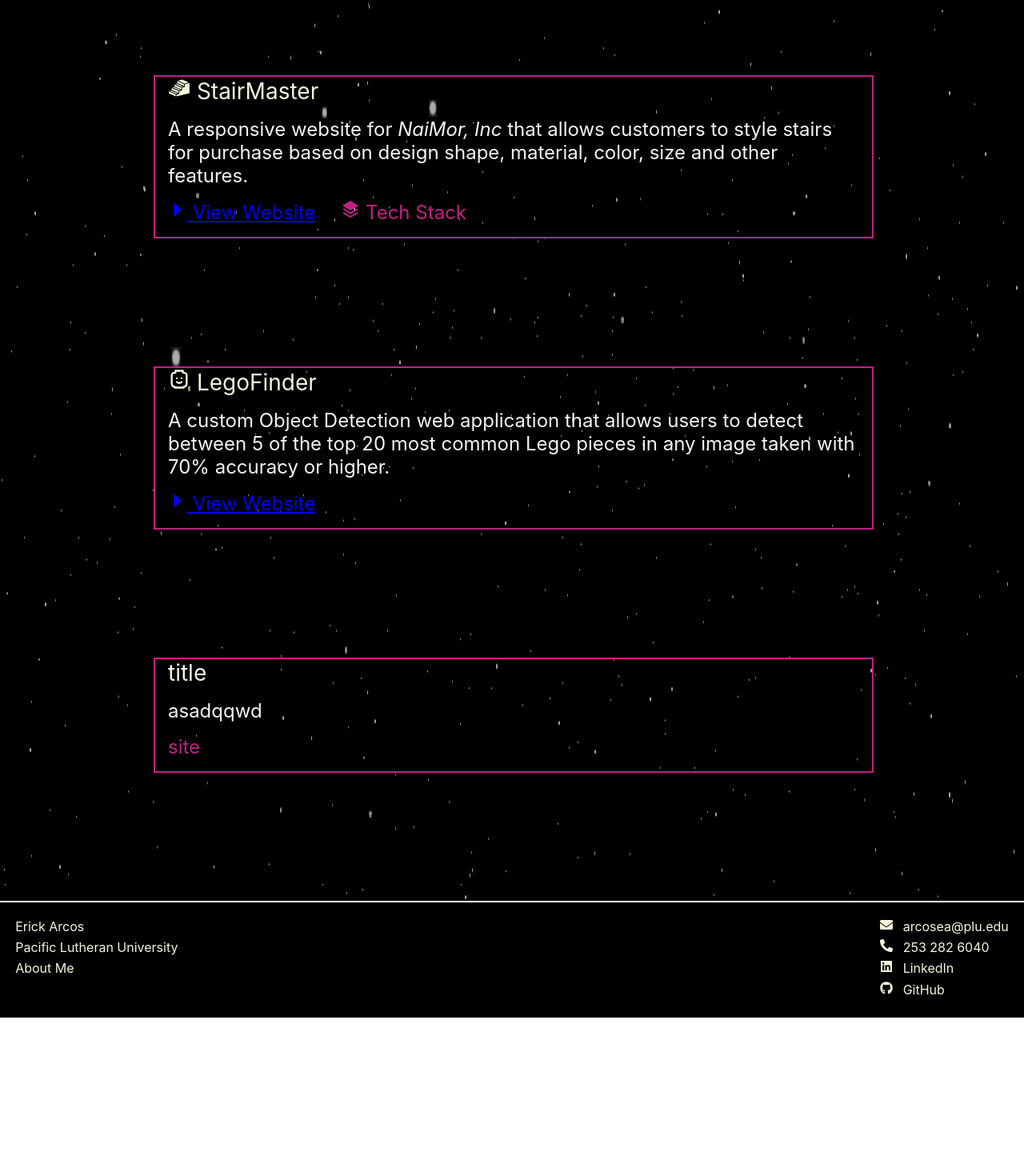
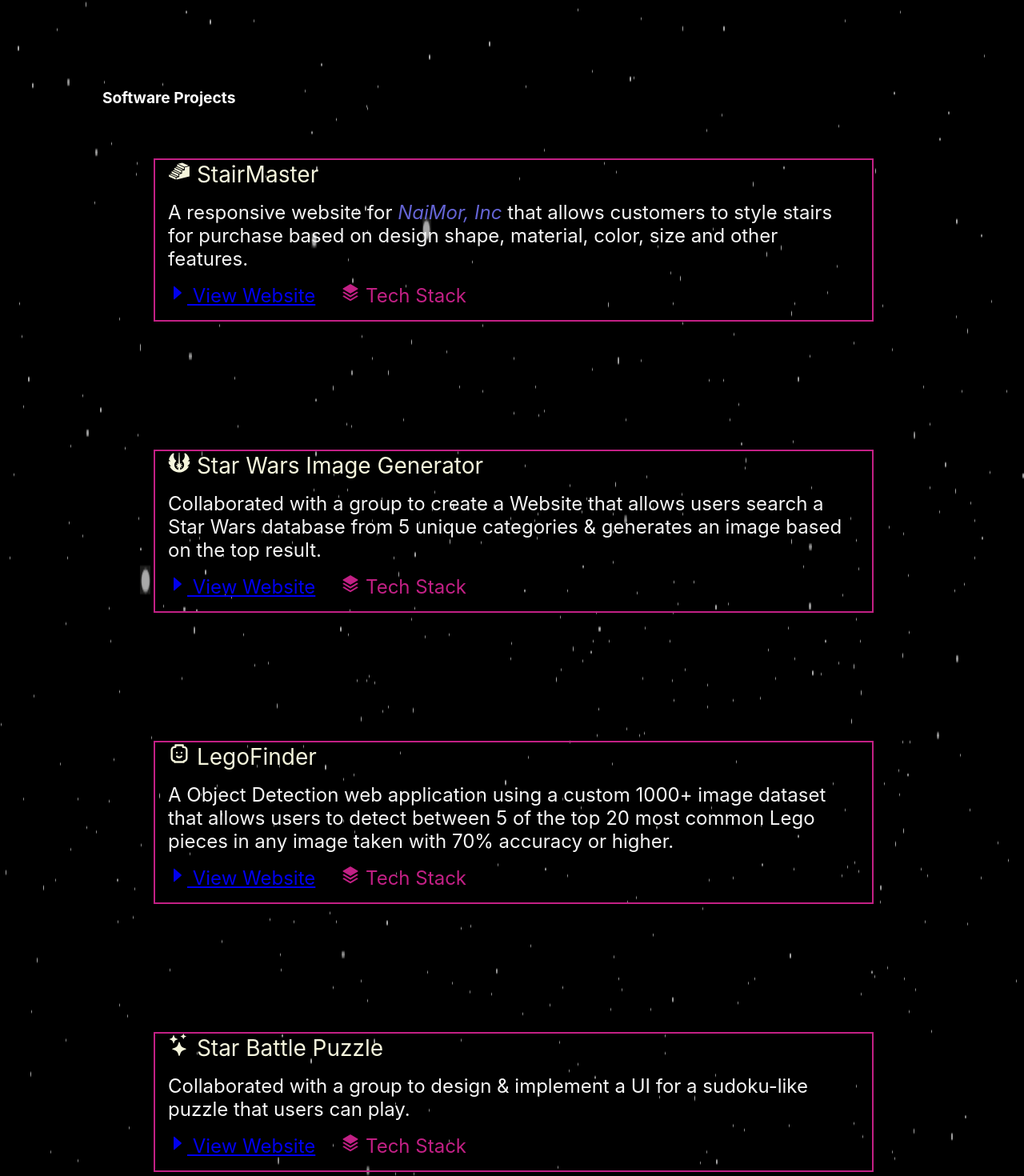
Before and after one commit to arcosea/portfolio, a React (Create React App) app: page /projects in a window 1280 px wide. Shown: the part 649-2119 px from the top of the page at 80% size. Before the commit the page ends 1921 px from the top, so only its background shows below. Built offline with nearby package versions, Linux system fonts and the light colour scheme.

Commit message:
more project descriptions

```diff
--- a/src/pages/Projects.tsx
+++ b/src/pages/Projects.tsx
@@ -6,6 +6,8 @@ import { Gi3DStairs} from "react-icons/gi";
 import { AiOutlineCaretRight } from "react-icons/ai";
 import { TbLego} from "react-icons/tb";
 import {RiStackFill} from "react-icons/ri";
+import {BsStars} from "react-icons/bs";
+import {FaJedi} from "react-icons/fa";
 
 /**
  * Class that displays all projects
@@ -33,37 +35,62 @@ export function Projects(){
         })
     }, []);
 
+    let projectsOpen = "< Projects >"
     return (
       <div className='projects' >
         <SpaceCanvas/>
-        <h1 id="proj-site-header"> Projects </h1>
+        <h1 id="proj-site-header"> {projectsOpen}</h1>
 
+        <h2 id="proj-type-header"> Software Projects </h2>
+        {/** Stair master */}
         <div className="proj-container">
             <span className='proj-title'> <Gi3DStairs/> StairMaster</span>
             <p className='proj-desc'> A responsive website for <em id="naimor-inc"> NaiMor, Inc </em> that allows customers to style stairs for purchase based on design shape, material, color, size and other features. </p>
             <span className='proj-note'>
                 <a target="_blank" id="view-website" href="https://sigafonl.github.io/Stairmaster/"> <AiOutlineCaretRight/> View Website</a>
             </span>
-            <span className='hidden-note' data-msg="my tech stack afdasfafafasdfasfaawasfdfafsaf">
+            <span className='hidden-note' data-msg="Typscript, 3JS, Shopify, lil-gui, Troika-Text, Blender, OBJ 3D Models, HTML/CSS, Node.JS, Github">
                 <RiStackFill className='tech-stack-icon'/> Tech Stack
             </span>
-
+        </div>
+        {/** Star Wars  */}
+        <div className="proj-container">
+            <span className='proj-title'> <FaJedi/> Star Wars Image Generator </span>
+            <p className='proj-desc'>
+                Collaborated with a group to create a Website that allows users search a Star Wars database from 5 unique categories & generates an image
+                based on the top result.
+            </p>
+            <span className='proj-note'>
+                <a target="_blank" id="view-website" href="https://lego-finder-7ed0f.web.app/"> <AiOutlineCaretRight/> View Website</a>
+            </span>
+            <span className='hidden-note' data-msg="React, Typescript, Python, Docker, OpenAI, HTML/CSS, PostgresSQL, pgAdmin, Github">
+                <RiStackFill className='tech-stack-icon'/> Tech Stack
+            </span>
         </div>
 
-
+        {/** Lego Finder */}
         <div className="proj-container">
             <span className='proj-title'> <TbLego/> LegoFinder</span>
-            <p className='proj-desc'> A custom Object Detection web application that allows users to detect between 5 of the top 20 most common
+            <p className='proj-desc'> A Object Detection web application using a custom 1000+ image dataset that allows users to detect between 5 of the top 20 most common
                     Lego pieces in any image taken with 70% accuracy or higher. </p>
             <span className='proj-note'>
                 <a target="_blank" id="view-website" href="https://lego-finder-7ed0f.web.app/"> <AiOutlineCaretRight/> View Website</a>
             </span>
+            <span className='hidden-note' data-msg="React, Typescript, Python, Google Cloud Platform, Firebase, Detecto, Github">
+                <RiStackFill className='tech-stack-icon'/> Tech Stack
+            </span>
         </div>
 
+        {/** Star Wars */}
         <div className="proj-container">
-            <span className='proj-title'> title</span>
-            <p className='proj-desc'> asadqqwd</p>
-            <span className='proj-note'>site</span>
+            <span className='proj-title'> <BsStars/> Star Battle Puzzle</span>
+            <p className='proj-desc'> Collaborated with a group to design & implement a UI for a sudoku-like puzzle that users can play. </p>
+            <span className='proj-note'>
+                <a target="_blank" id="view-website" href="https://lego-finder-7ed0f.web.app/"> <AiOutlineCaretRight/> View Website</a>
+            </span>
+            <span className='hidden-note' data-msg="Java, Java Swing GUI, HTTP Server/Client, Agile Development, Github">
+                <RiStackFill className='tech-stack-icon'/> Tech Stack
+            </span>
         </div>
 
 
--- a/src/pages/SpaceCanvas.tsx
+++ b/src/pages/SpaceCanvas.tsx
@@ -61,7 +61,6 @@ export function SpaceCanvas(){
     }
     // Rendering loop
     function animate() {
-      //space.translateY(0.01);
       space.rotateX(0.0025);
       renderer.render(scene, camera);
       requestAnimationFrame(animate);
--- a/src/styling/Projects.css
+++ b/src/styling/Projects.css
@@ -14,6 +14,14 @@
     margin-top: 20rem;
     min-height: 20rem;
     text-align: center;
+}
+
+#proj-type-header{
+    color: white;
+    z-index: 5;
+    margin-left: 10%;
+    font-size: larger;
+    padding-bottom: 3rem;
 }
 
 /** Container for each project*/
@@ -89,9 +97,9 @@
 }
 
 /** Custom colors for names */
-/* #naimor-inc{
+#naimor-inc{
     color: rgb(100, 100, 212);
-} */
+}
 
 /*** Tech stack message */
 [data-msg]{
@@ -102,14 +110,15 @@
 [data-msg]:focus::before, [data-msg]:hover::before{
     content: attr(data-msg);
     position: absolute;
-    width: 50%;
-    min-width: 200px;
+    width: 400%;
+    min-width: 100%;
     padding: 1rem;
     background-color: transparent;
     left: 50%;
     top: -1rem;
     transform: translate(-50%, 100%);
-    color: red;
+    color: bisque;
+    font-size:large;
 }
 
 
```
Also changed, not shown: src/pages/StarWarsProject.tsx (added, +11 -0 lines). Lines whose indentation alone changed are shown as unchanged.
